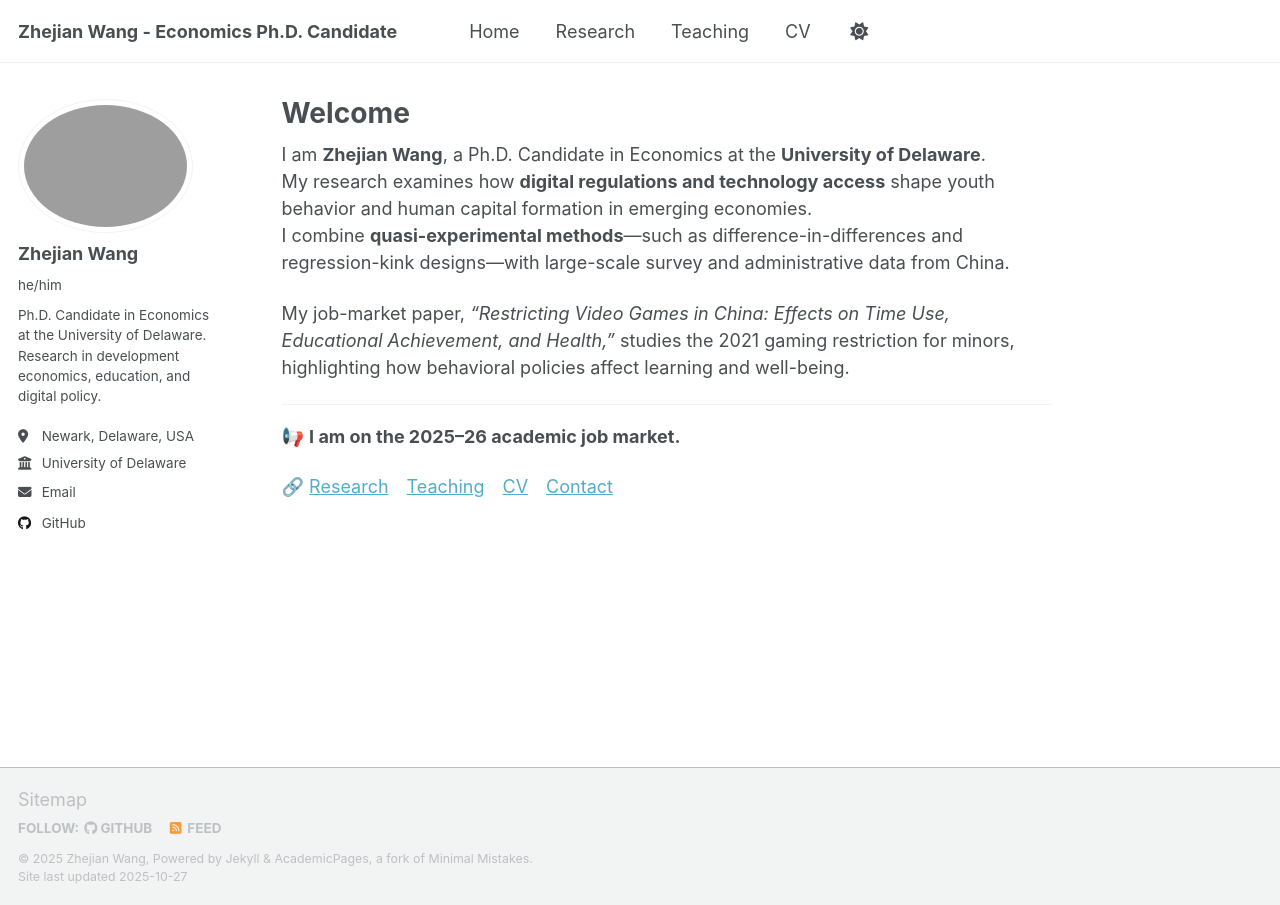
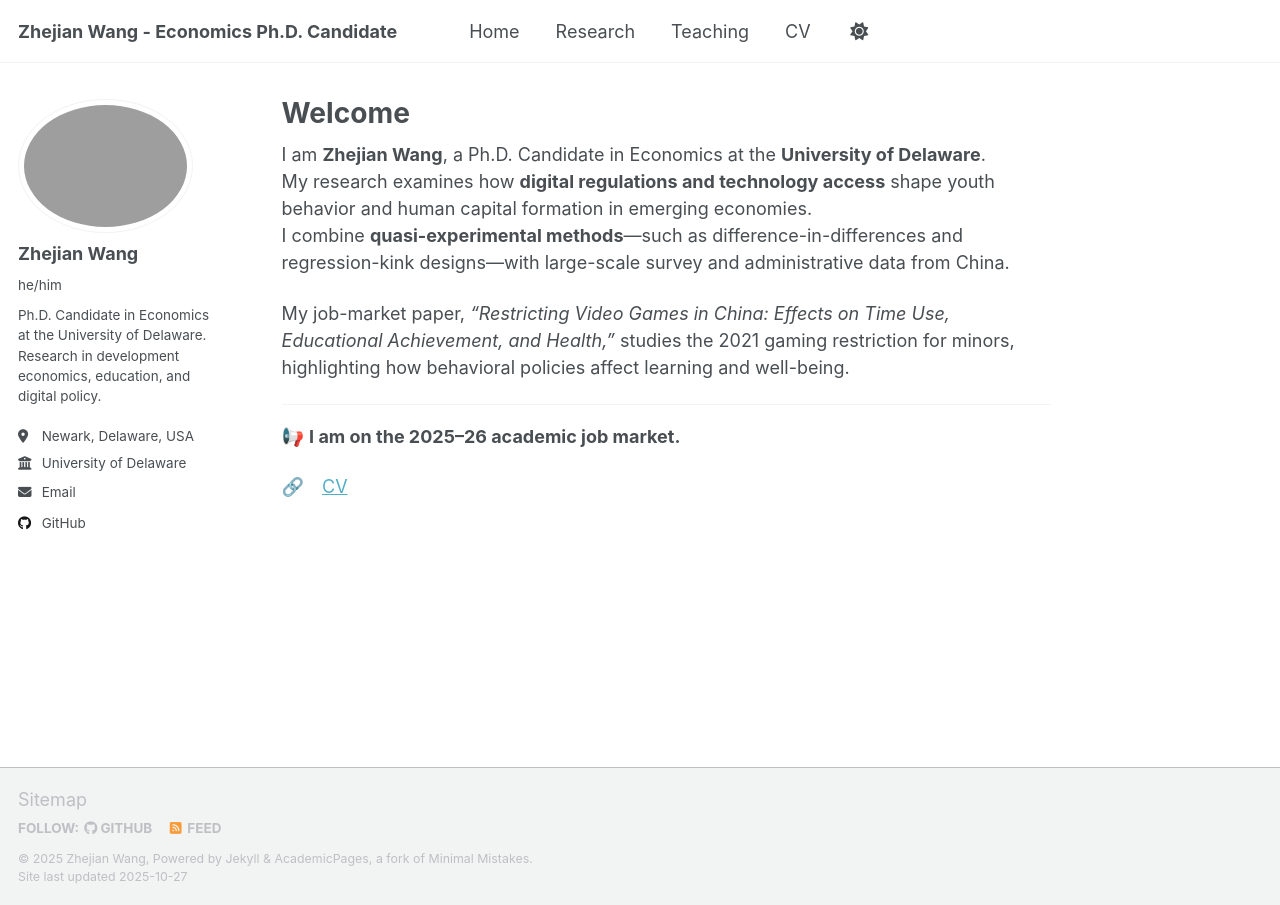
Before and after one commit to zhejianw/zhejianw.github.io, a Jekyll site: the page built from _pages/about.md, in a window 1280 px wide. Built offline with Jekyll 4.4.1, drawn with Linux system fonts in a browser that asks for light colours; a script that is not in the unit is left out.

Commit message:
Update about.md

```diff
--- a/_pages/about.md
+++ b/_pages/about.md
@@ -15,4 +15,4 @@ My job-market paper, *“Restricting Video Games in China: Effects on Time Use,
 
 📢 **I am on the 2025–26 academic job market.**
 
-🔗 [Research](/research) [Teaching](/teaching) [CV](/files/Zhejian_CV.pdf) [Contact](/contact)
+🔗 [CV](/files/Zhejian_CV.pdf)
```
